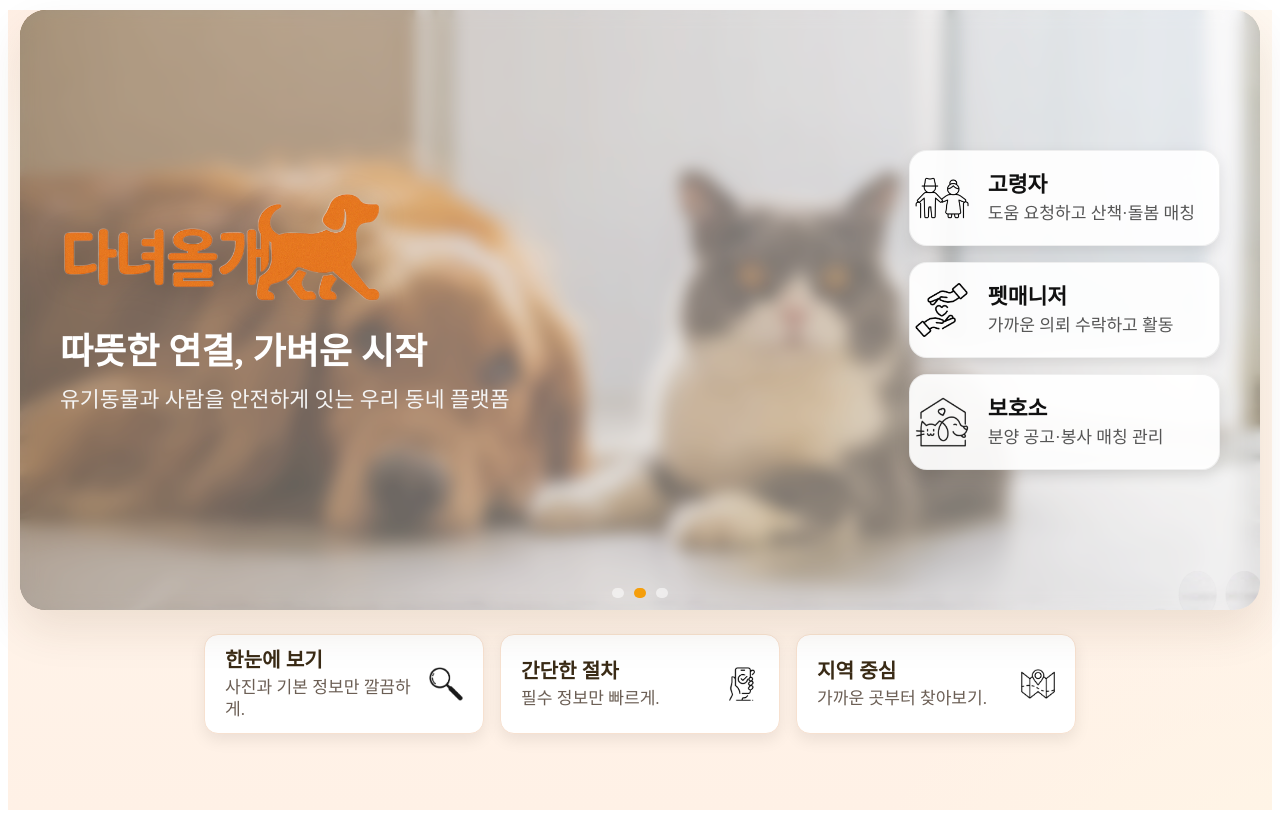
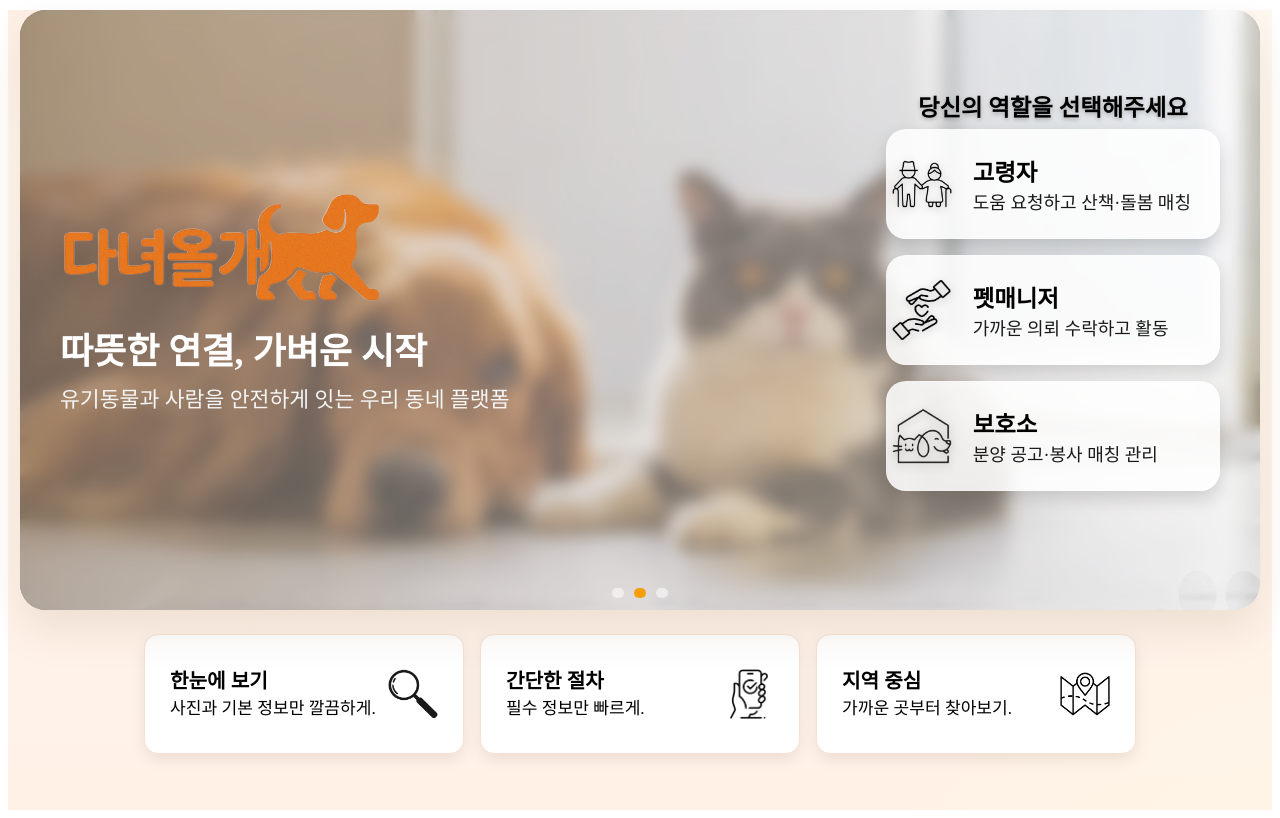
Before and after one commit to yamusang/HogGusim, a React (Vite) app in the folder react/: page / in a window 1280 px wide. Built offline with nearby package versions, Linux system fonts and the light colour scheme; no server answers.

Commit message:
css 수정

```diff
--- a/react/src/pages/Mainpage/MainPage.jsx
+++ b/react/src/pages/Mainpage/MainPage.jsx
@@ -62,12 +62,13 @@ export default function MainPage() {
 
           {/* ➡ 오른쪽: 버튼 3개 (수직) */}
           <nav className="hero__roles-vertical" aria-label="역할 선택">
+            <div className='hero_nav'><p>당신의 역할을 선택해주세요</p></div>
             <Link to="/login?role=SENIOR" className="role-btn"
                   onClick={() => sessionStorage.setItem('selectedRole','SENIOR')}>
               <img src={seniorIcon} alt="" />
               <div className="role-text">
                 <span className="role-title">고령자</span>
-                <span className="role-sub">도움 요청하고 산책·돌봄 매칭</span>
+                <div><span className="role-sub">도움 요청하고 산책·돌봄 매칭</span></div>
               </div>
             </Link>
 
@@ -76,7 +77,7 @@ export default function MainPage() {
               <img src={managerIcon} alt="" />
               <div className="role-text">
                 <span className="role-title">펫매니저</span>
-                <span className="role-sub">가까운 의뢰 수락하고 활동</span>
+                <div><span className="role-sub">가까운 의뢰 수락하고 활동</span></div>
               </div>
             </Link>
 
@@ -85,7 +86,7 @@ export default function MainPage() {
               <img src={shelterIcon} alt="" />
               <div className="role-text">
                 <span className="role-title">보호소</span>
-                <span className="role-sub">분양 공고·봉사 매칭 관리</span>
+                <div><span className="role-sub">분양 공고·봉사 매칭 관리</span></div>
               </div>
             </Link>
           </nav>
--- a/react/src/pages/Mainpage/main-page.css
+++ b/react/src/pages/Mainpage/main-page.css
@@ -66,6 +66,21 @@ html{ font-size:18px }
 }
 
 /* ⬅ 왼쪽 카피 (로고 + 제목 + 설명) */
+.hero_nav {
+  position: absolute;
+  top: 45%;
+  left: 50%;
+  transform: translate(-50%, -280%); /* -180% → -280%로 위로 올림 */
+  text-align: center;
+  width: max-content;
+}
+
+.hero_nav p {
+  font-size: 1.3rem;
+  font-weight: 700;
+  color: #000000;
+  text-shadow: 0 2px 4px rgba(0,0,0,0.25);
+}
 .hero__copy{
   position:absolute;
   top:50%;
@@ -91,6 +106,7 @@ html{ font-size:18px }
 
 /* ➡ 오른쪽 버튼 3개 */
 .hero__roles-vertical{
+  margin-top: 0;
   position:absolute;
   top:50%;
   right:40px;
@@ -98,22 +114,52 @@ html{ font-size:18px }
   display:flex; flex-direction:column; gap:16px;
   z-index:3;
 }
-.role-btn{
-  min-height:96px;
-  display:grid; grid-template-columns:64px 1fr;
-  align-items:center; gap:14px;
-  padding:0 24px 0 0;
-  background: rgba(255,255,255,0.92);
-  border:1px solid rgba(0,0,0,0.06);
-  border-radius:18px; text-decoration:none; color:#333;
-  box-shadow:0 6px 16px rgba(0,0,0,0.10);
-  transition: transform .12s ease, box-shadow .12s ease, background .15s ease;
+.role-btn {
+  min-height: 110px; /* 높이 키움 */
+  display: grid;
+  grid-template-columns: 70px 1fr; /* 아이콘 영역 확대 */
+  align-items: center;
+  gap: 16px;
+  padding: 0 28px 0 0;
+
+  /* ✅ 반투명 컬러 배경 (따뜻한 주황톤) */
+  background: rgba(255, 255, 255, 0.85);
+  border: 1px solid rgba(255, 255, 255, 0.15);
+
+  border-radius: 20px;
+  text-decoration: none;
+  color: #fff; /* 글씨색 하얀색 */
+  box-shadow: 0 8px 18px rgba(0,0,0,0.15);
+
+  transition: transform .15s ease, box-shadow .15s ease, background .15s ease;
 }
-.role-btn:hover{ transform:translateY(-2px); background:#fff; box-shadow:0 10px 24px rgba(0,0,0,0.12) }
-.role-btn img{ width:54px; height:54px; object-fit:contain; justify-self:center }
-.role-text{ display:flex; flex-direction:column; justify-content:center; line-height:1.3 }
-.role-title{ font-size:1.2rem; font-weight:900; color:#111; margin-bottom:4px }
-.role-sub{ font-size:.95rem; color:#555 }
+
+.role-btn:hover {
+  transform: translateY(-3px);
+  background: rgba(255, 184, 120, 0.95); /* hover 시 조금 더 진하게 */
+  box-shadow: 0 12px 28px rgba(0,0,0,0.18);
+}
+
+/* 아이콘도 밝게 */
+.role-btn img {
+  width: 60px;
+  height: 60px;
+  object-fit: contain;
+  justify-self: center;
+  filter: drop-shadow(0 2px 4px rgba(0,0,0,0.25));
+}
+
+/* 텍스트 컬러 변경 */
+.role-title {
+  font-size: 1.3rem;
+  font-weight: 900;
+  color: #000000;
+  margin-bottom: 4px;
+}
+.role-sub {
+  font-size: 1rem;
+  color: rgba(0, 0, 0, 0.9);
+}
 
 /* 도트 */
 .hero__dots{
@@ -128,18 +174,19 @@ html{ font-size:18px }
 .info-cards{ display:flex; justify-content:center; gap:20px; margin:24px 0 34px }
 .info-card{
   display:flex; align-items:center; justify-content:space-between;
-  width:280px; height:100px; padding:18px 20px;
+  width:320px; height:120px; padding:18px 25px;
   border-radius:14px; background:#fff; border:1px solid #f7e1d0;
   box-shadow:0 6px 16px rgba(0,0,0,.08);
   transition:transform .18s ease, box-shadow .18s ease;
 }
 .info-card:hover{ transform:translateY(-3px); box-shadow:0 12px 24px rgba(0,0,0,.12) }
 .info-text{ display:flex; flex-direction:column; line-height:1.3 }
-.info-text strong{ font-size:1.12rem; font-weight:800; color:#3a2b16; margin-bottom:4px }
-.info-text span{ font-size:.95rem; color:#6b5e54 }
-.info-icon{ width:34px; height:34px; object-fit:contain }
+.info-text strong{ font-size:1.12rem; font-weight:800; color:#000000; margin-bottom:4px }
+.info-text span{ font-size:.95rem; color:#000000 }
+.info-icon{ width:50px; height:50px; object-fit:contain }
 
 /* 반응형 */
+
 @media (max-width: 900px){
   .hero__bg{ min-height:500px }
   .hero__copy{ left:20px; max-width:420px }
```
Also changed, not shown: react/src/assets/icons/shelter.png.
